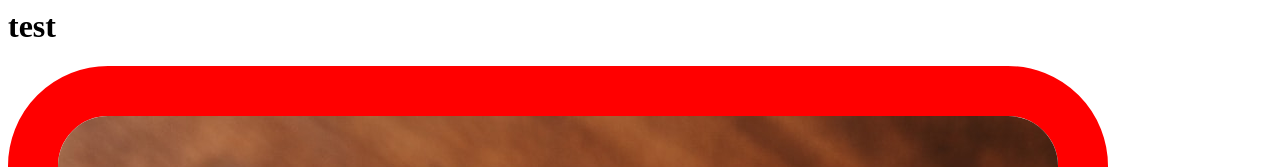
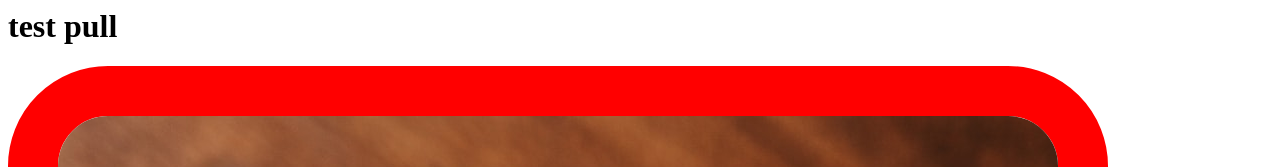
Before and after one commit to andna5980/test, a plain HTML site: page src/index.html in a window 1280 px wide. Shown: the top 167 px of the page. Drawn offline with Linux system fonts and the light colour scheme.

Commit message:
Update index.html

```diff
--- a/src/index.html
+++ b/src/index.html
@@ -2,5 +2,5 @@
     <link rel="stylesheet" href="styles.css">
 </head>
 
-<h1>test</h1>
+<h1>test pull</h1>
 <img src="./assets/coffee.jpg">
```
